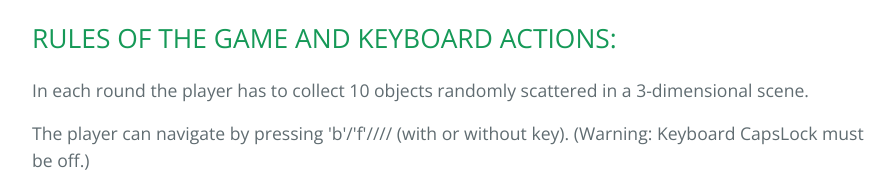
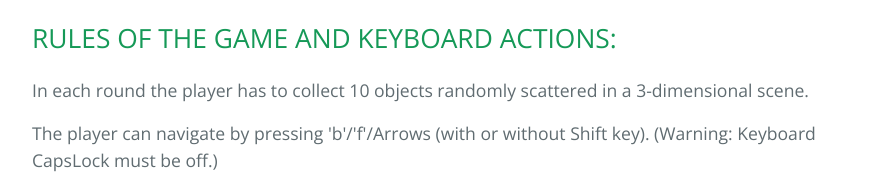
Before and after one commit to mki1967/et-game, a plain HTML site: page index.html in a window 1280 px wide. Shown: the part 940-1128 px from the top of the page, without its empty margins (192-1085 px from the left). Drawn offline with nearby package versions, Linux system fonts and the light colour scheme.

Commit message:
Update index.html

```diff
--- a/index.html
+++ b/index.html
@@ -52,7 +52,7 @@ with a configuration file name as the argument.</p>
 in a 3-dimensional scene.</p>
 
 <p>The player can navigate by pressing
-'b'/'f'//// (with or without  key).
+'b'/'f'/Arrows (with or without  Shift key).
 (Warning: Keyboard CapsLock must be off.) </p>
 
 <p>After each round he receives 1000000/((s+1)*(s+1)) points,
```
